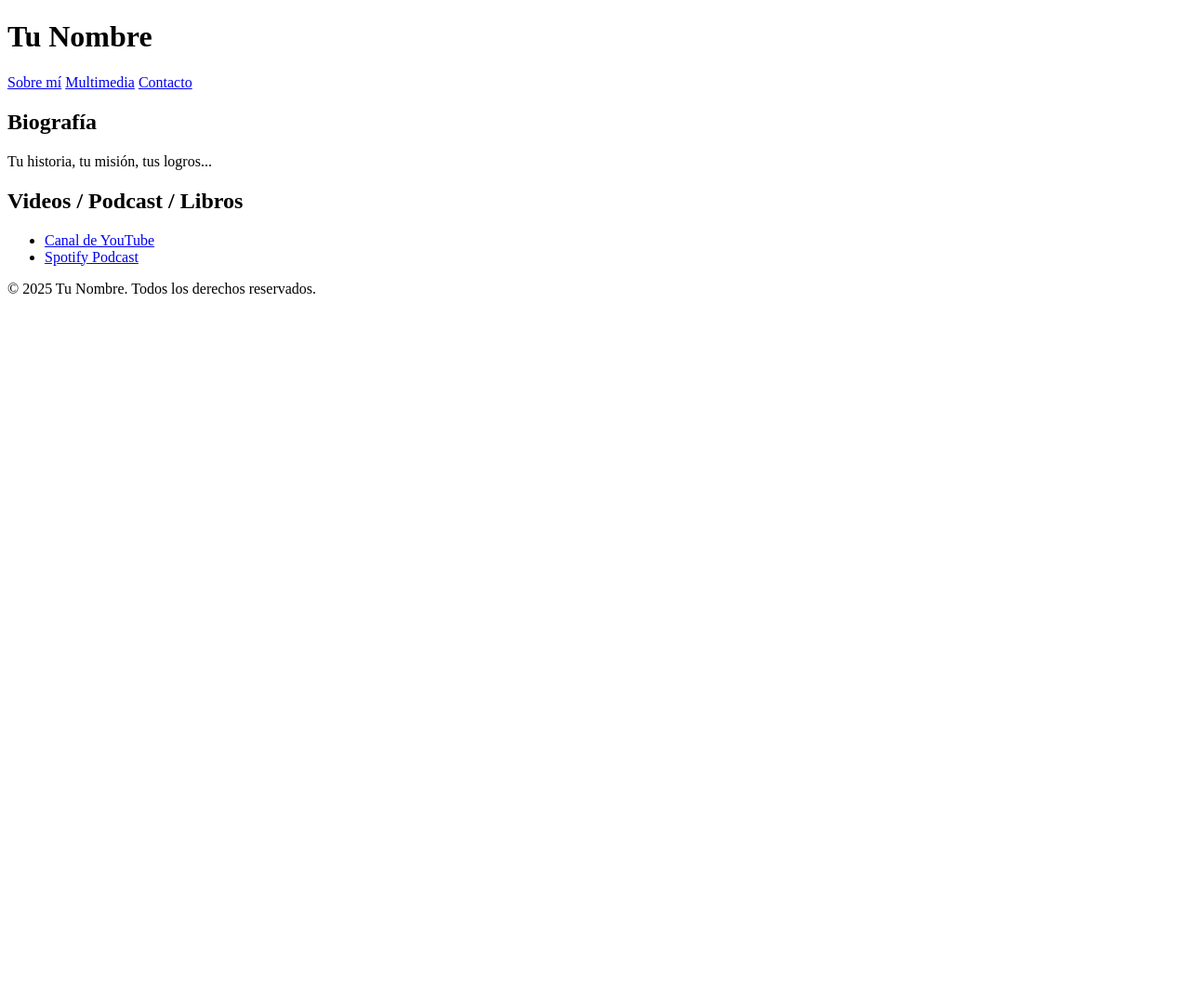
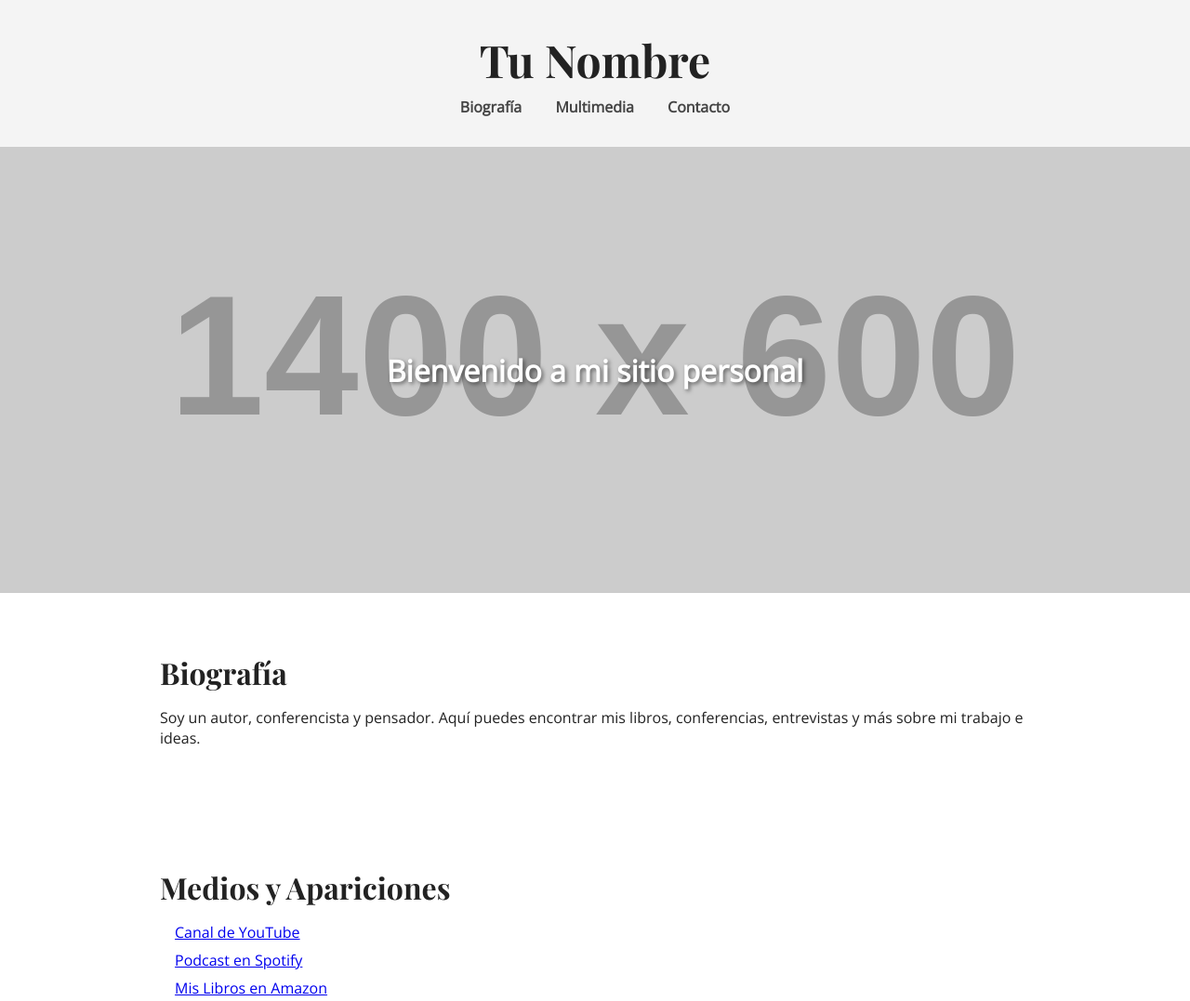
Before and after one commit to RammyVasquez/wordpress-test, a plain HTML site: page index.html in a window 1280 px wide. Shown: the top 1077 px of the page at 93% size. Before the commit the page ends 800 px from the top, so only its background shows below. Drawn offline with nearby package versions, Linux system fonts and the light colour scheme; placeholder pictures from the web are drawn by us.

Commit message:
index change to similar pages

```diff
--- a/index.html
+++ b/index.html
@@ -1,35 +1,111 @@
 <!DOCTYPE html>
-<html>
+<html lang="en">
 <head>
-  <title>Mi Sitio Personal</title>
-  <meta charset="utf-8" />
-  <link rel="stylesheet" href="style.css" />
+  <meta charset="UTF-8" />
+  <meta name="viewport" content="width=device-width, initial-scale=1.0" />
+  <title>Mi Página Personal</title>
+  <link href="https://fonts.googleapis.com/css2?family=Playfair+Display:wght@700&family=Open+Sans&display=swap" rel="stylesheet">
+  <style>
+    * {
+      box-sizing: border-box;
+      margin: 0;
+      padding: 0;
+    }
+    body {
+      font-family: 'Open Sans', sans-serif;
+      color: #222;
+      background-color: #fff;
+    }
+    header {
+      background: #f4f4f4;
+      padding: 2rem;
+      text-align: center;
+    }
+    header h1 {
+      font-family: 'Playfair Display', serif;
+      font-size: 3rem;
+      margin-bottom: 0.5rem;
+    }
+    nav a {
+      margin: 0 1rem;
+      text-decoration: none;
+      color: #444;
+      font-weight: bold;
+    }
+    section {
+      padding: 4rem 2rem;
+      max-width: 1000px;
+      margin: auto;
+    }
+    .hero {
+      background: url('https://via.placeholder.com/1400x600') center/cover no-repeat;
+      height: 60vh;
+      display: flex;
+      align-items: center;
+      justify-content: center;
+      color: white;
+      text-shadow: 2px 2px 4px rgba(0,0,0,0.5);
+      font-size: 2rem;
+      font-weight: bold;
+    }
+    .section-title {
+      font-size: 2rem;
+      margin-bottom: 1rem;
+      font-family: 'Playfair Display', serif;
+    }
+    .media-links ul {
+      list-style: none;
+      padding-left: 1rem;
+    }
+    .media-links li {
+      margin-bottom: 0.5rem;
+    }
+    footer {
+      background: #333;
+      color: white;
+      text-align: center;
+      padding: 2rem;
+      margin-top: 2rem;
+    }
+  </style>
 </head>
 <body>
   <header>
     <h1>Tu Nombre</h1>
     <nav>
-      <a href="#about">Sobre mí</a>
+      <a href="#bio">Biografía</a>
       <a href="#media">Multimedia</a>
       <a href="#contact">Contacto</a>
     </nav>
   </header>
 
-  <section id="about">
-    <h2>Biografía</h2>
-    <p>Tu historia, tu misión, tus logros...</p>
+  <div class="hero">
+    Bienvenido a mi sitio personal
+  </div>
+
+  <section id="bio">
+    <h2 class="section-title">Biografía</h2>
+    <p>
+      Soy un autor, conferencista y pensador. Aquí puedes encontrar mis libros, conferencias, entrevistas y más sobre mi trabajo e ideas.
+    </p>
   </section>
 
-  <section id="media">
-    <h2>Videos / Podcast / Libros</h2>
+  <section id="media" class="media-links">
+    <h2 class="section-title">Medios y Apariciones</h2>
     <ul>
-      <li><a href="https://youtube.com">Canal de YouTube</a></li>
-      <li><a href="https://spotify.com">Spotify Podcast</a></li>
+      <li><a href="https://youtube.com" target="_blank">Canal de YouTube</a></li>
+      <li><a href="https://spotify.com" target="_blank">Podcast en Spotify</a></li>
+      <li><a href="https://amazon.com" target="_blank">Mis Libros en Amazon</a></li>
     </ul>
   </section>
 
+  <section id="contact">
+    <h2 class="section-title">Contacto</h2>
+    <p>Puedes contactarme a través de correo electrónico: <a href="mailto:correo@tusitio.com">correo@tusitio.com</a></p>
+  </section>
+
   <footer>
-    <p>© 2025 Tu Nombre. Todos los derechos reservados.</p>
+    © 2025 Tu Nombre. Todos los derechos reservados.
   </footer>
 </body>
 </html>
```
